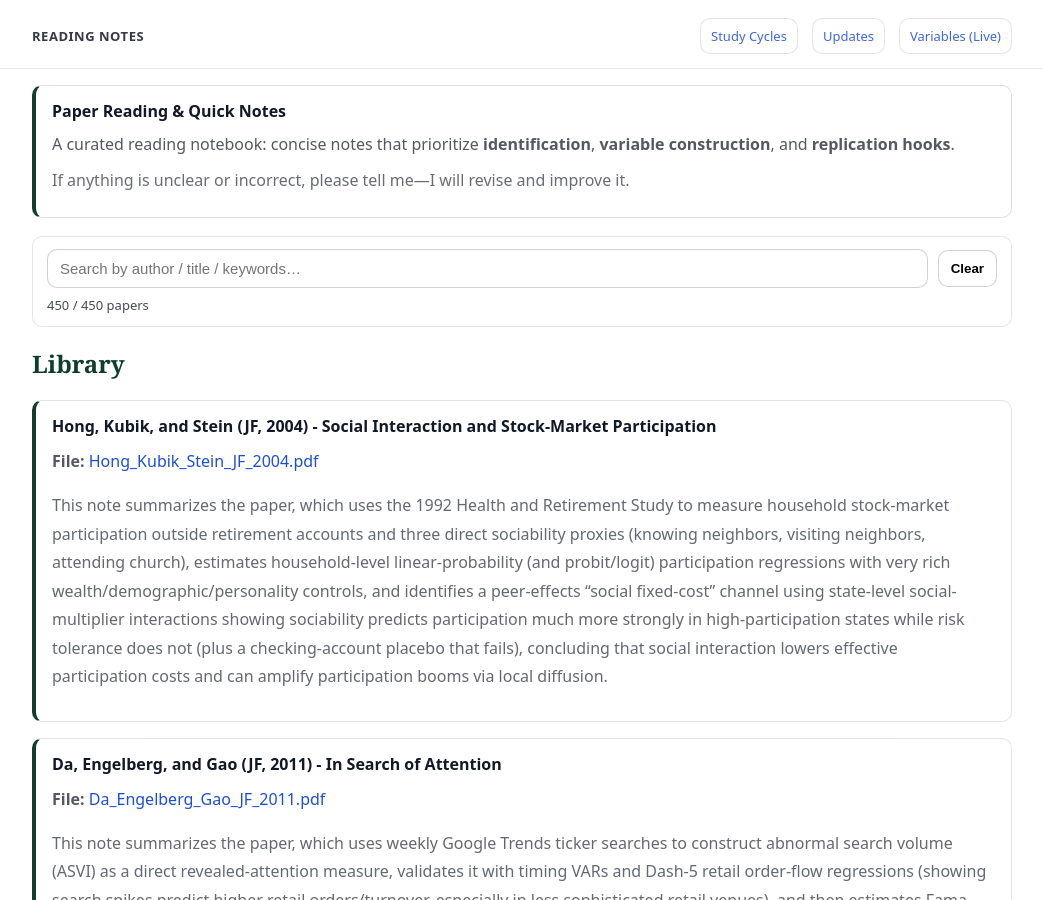
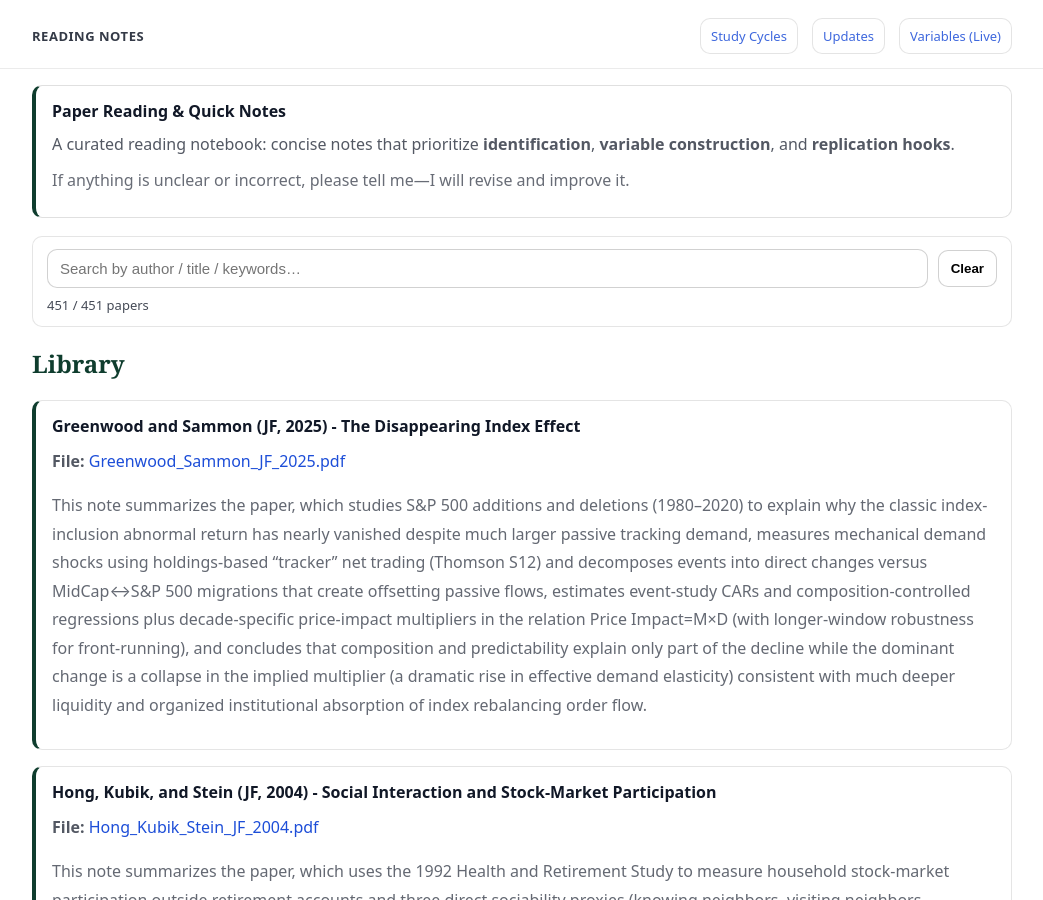
Before and after one commit to yaxinzn/study-archive, a Jekyll site: the page built from reading/index.md, in a window 1280 px wide and 900 px high. Shown: the whole window, without its empty margins (118-1161 px from the left). Built offline with Jekyll 4.4.1, drawn with Linux system fonts in a browser that asks for light colours.

Commit message:
Reading: add/update Greenwood_Sammon_JF_2025.pdf

```diff
--- a/_data/reading.yml
+++ b/_data/reading.yml
@@ -1,3 +1,7 @@
+- title: "Greenwood and Sammon (JF, 2025) - The Disappearing Index Effect"
+  file: "Greenwood_Sammon_JF_2025.pdf"
+  desc: "This note summarizes the paper, which studies S&P 500 additions and deletions (1980–2020) to explain why the classic index-inclusion abnormal return has nearly vanished despite much larger passive tracking demand, measures mechanical demand shocks using holdings-based “tracker” net trading (Thomson S12) and decomposes events into direct changes versus MidCap↔S&P 500 migrations that create offsetting passive flows, estimates event-study CARs and composition-controlled regressions plus decade-specific price-impact multipliers in the relation Price Impact=M×D (with longer-window robustness for front-running), and concludes that composition and predictability explain only part of the decline while the dominant change is a collapse in the implied multiplier (a dramatic rise in effective demand elasticity) consistent with much deeper liquidity and organized institutional absorption of index rebalancing order flow."
+
 - title: "Hong, Kubik, and Stein (JF, 2004) - Social Interaction and Stock-Market Participation"
   file: "Hong_Kubik_Stein_JF_2004.pdf"
   desc: "This note summarizes the paper, which uses the 1992 Health and Retirement Study to measure household stock-market participation outside retirement accounts and three direct sociability proxies (knowing neighbors, visiting neighbors, attending church), estimates household-level linear-probability (and probit/logit) participation regressions with very rich wealth/demographic/personality controls, and identifies a peer-effects “social fixed-cost” channel using state-level social-multiplier interactions showing sociability predicts participation much more strongly in high-participation states while risk tolerance does not (plus a checking-account placebo that fails), concluding that social interaction lowers effective participation costs and can amplify participation booms via local diffusion."
```
Also changed, not shown: 1 other file.
